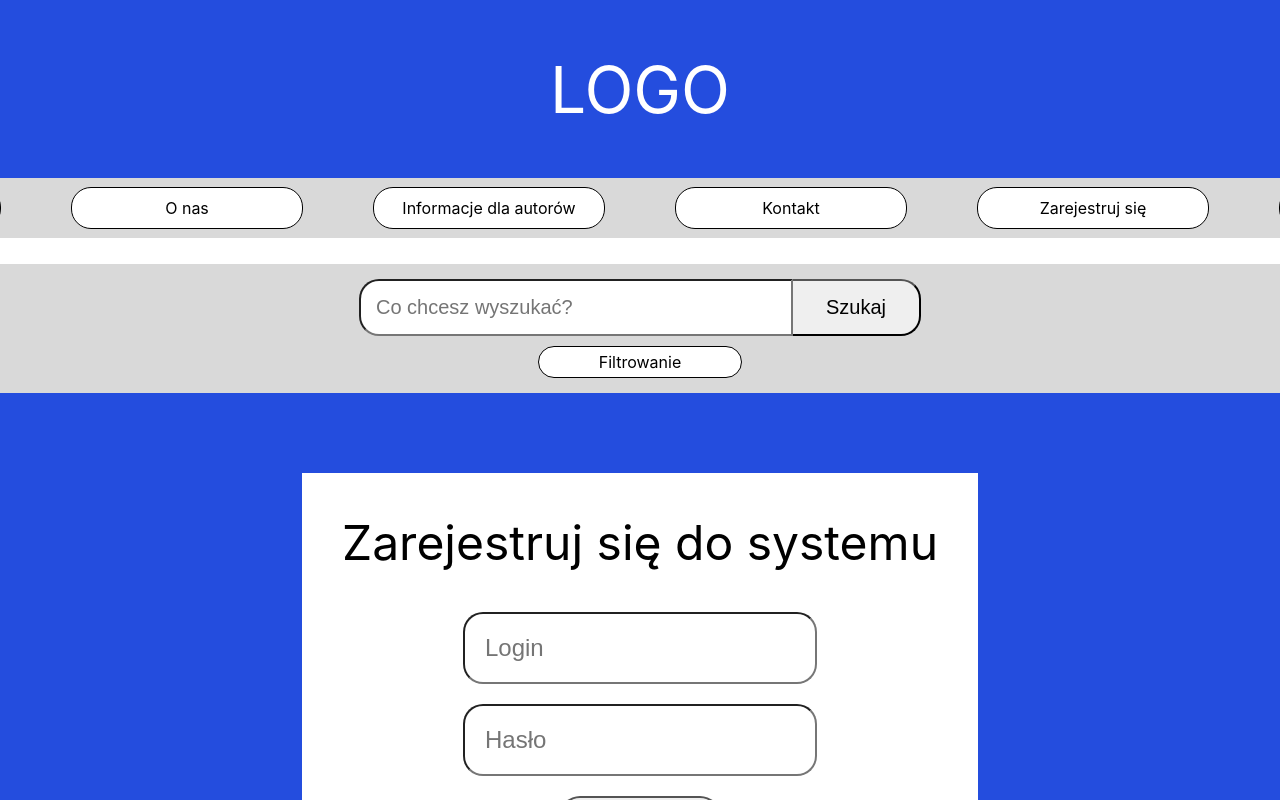
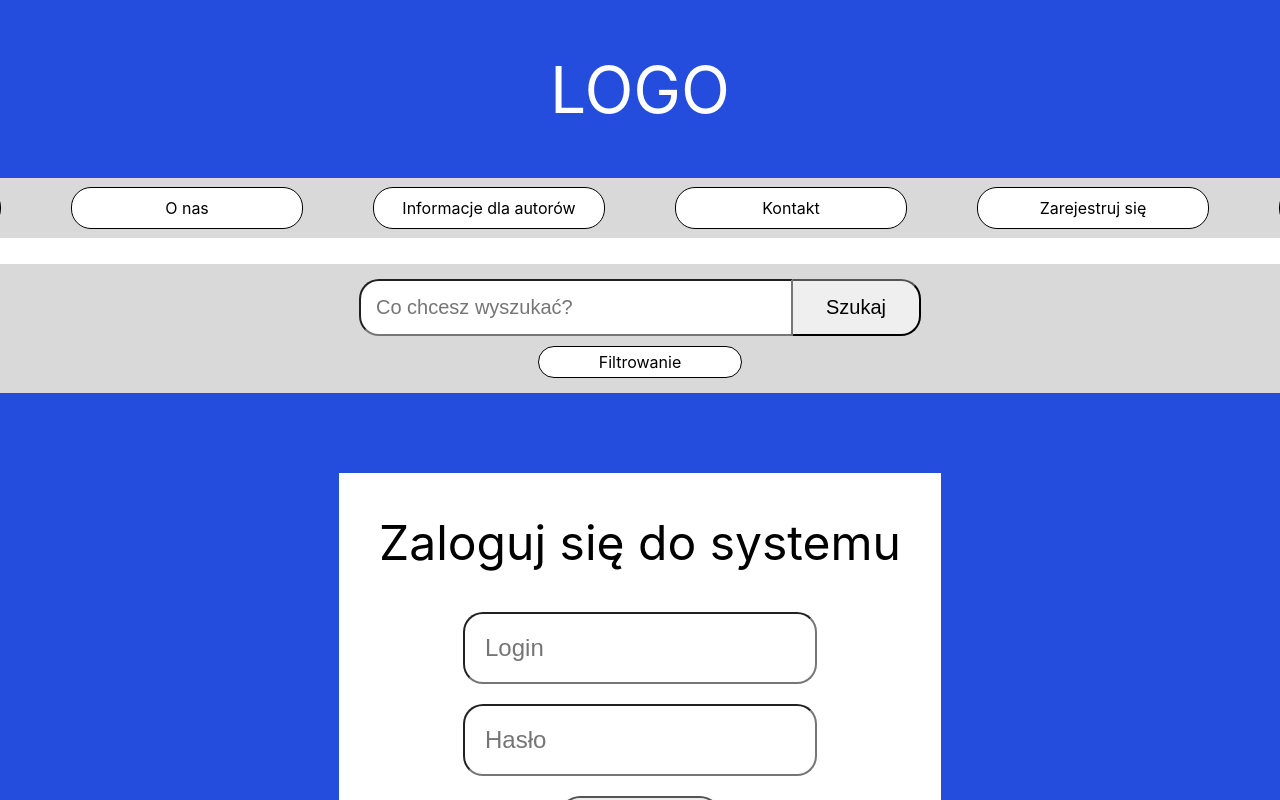
Before and after one commit to DLQuake/Aplikacja_internetowa_czasopisma_naukowego, a React (Create React App) app in the folder frontend/: page /zaloguj_sie in a window 1280 px wide. Shown: the top 800 px of the page. Built offline with nearby package versions, Linux system fonts and the light colour scheme.

Commit message:
Change of the inscription Zarejestruj to the inscription Zaloguj

```diff
--- a/frontend/src/components/CzescGlowna/Login/Login.js
+++ b/frontend/src/components/CzescGlowna/Login/Login.js
@@ -10,7 +10,7 @@ function ONas() {
                 <div className="c-Login-main__content">
                     <div className="c-Login-main__content-register">
                         <from className="c-Login-main__content-register-form">
-                            <h1 className="c-Login-main__content-register-form-title">Zarejestruj się do systemu</h1>
+                            <h1 className="c-Login-main__content-register-form-title">Zaloguj się do systemu</h1>
                             <input className="c-Login-main__content-register-form-item" type="text" name="login" placeholder="Login" />
                             <input className="c-Login-main__content-register-form-item" type="password" placeholder="Hasło" />
                             <input className="c-Login-main__content-register-form-item c-Login-main__content-register-form--button" value={'Zaloguj się'} type="submit" />
```
